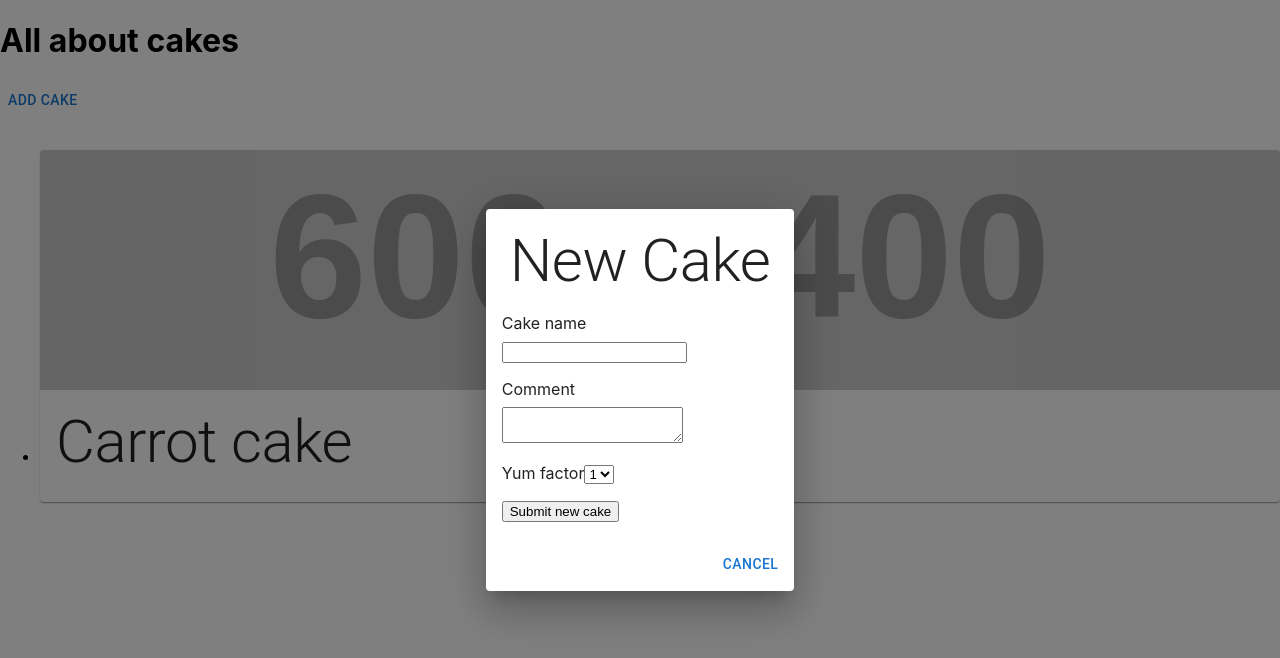
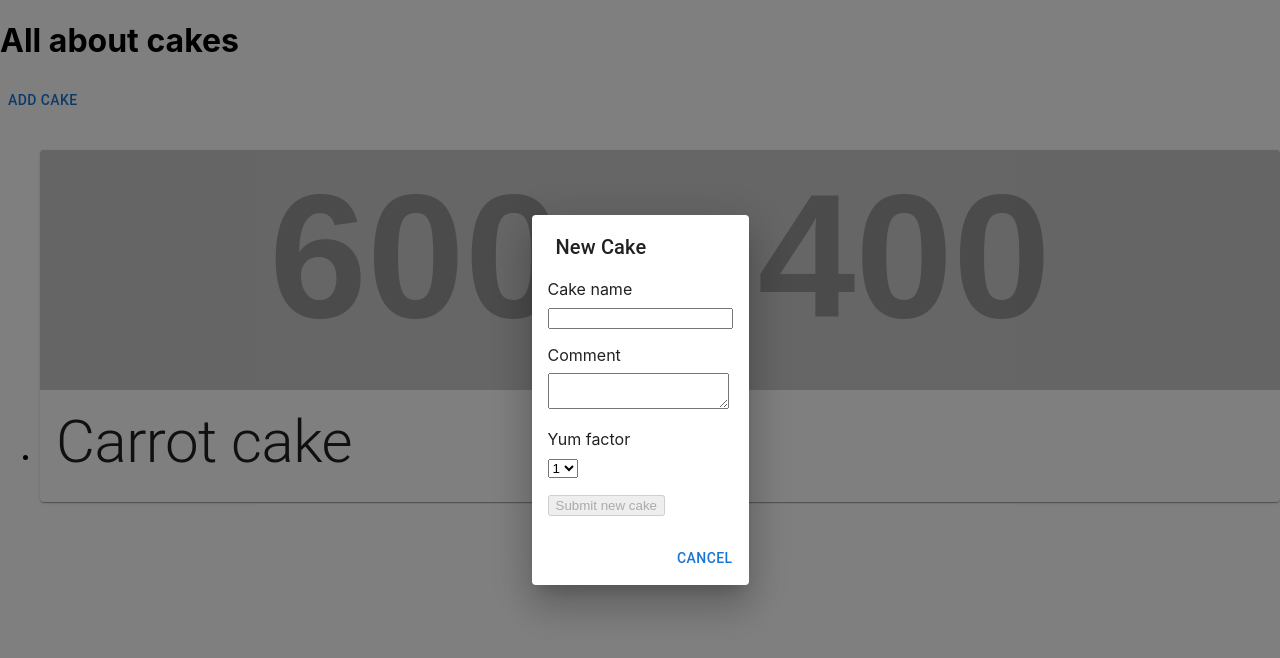
Before and after one commit to pczcanda/all-about-cakes, a React (Create React App) app: page / in a window 1280 px wide. Both pictures are taken after a click on the button "ADD CAKE". Shown: the top 658 px of the page. Built offline with nearby package versions, Linux system fonts and the light colour scheme.

Commit message:
[S2-5] - post new cake details + optimistic update of page

```diff
--- a/src/app/App.tsx
+++ b/src/app/App.tsx
@@ -1,5 +1,3 @@
-import { useEffect, useState } from "react";
-import { fetchAllCakes } from "../utils";
 import {
   Box,
   Button,
@@ -8,11 +6,12 @@ import {
   DialogContent,
   DialogTitle,
   Snackbar,
-  Typography,
 } from "@mui/material";
-import { AppError, CakesList } from "../types";
+import { useEffect, useState } from "react";
 import CakeSummary from "../components/CakeSummary/CakeSummary";
 import NewCakeForm from "../components/NewCakeForm/NewCakeForm";
+import { AppError, BaseCake, CakesList } from "../types";
+import { postNewCake } from "../utils";
 
 function App() {
   /* state */
@@ -64,6 +63,15 @@ function App() {
     setIsAddingNewCake(false);
   };
 
+  const handleSubmitNewCakeForm = async (newCake: BaseCake) => {
+    try {
+      const newCakeResponse = await postNewCake(newCake);
+
+      setCakesList((prevCakesList) => [...prevCakesList, newCakeResponse]);
+      handleCloseNewCakeForm();
+    } catch (e) {}
+  };
+
   return (
     <main className="app">
       <header className="header">
@@ -102,11 +110,9 @@ function App() {
 
       {isAddingNewCake && (
         <Dialog open={isAddingNewCake} onClose={handleCloseNewCakeForm}>
-          <DialogTitle>
-            <Typography variant="h2">New Cake</Typography>
-          </DialogTitle>
+          <DialogTitle>New Cake</DialogTitle>
           <DialogContent sx={{ p: 2 }}>
-            <NewCakeForm />
+            <NewCakeForm onSubmit={handleSubmitNewCakeForm} />
           </DialogContent>
           <DialogActions>
             <Button onClick={handleCloseNewCakeForm}>Cancel</Button>
--- a/src/components/NewCakeForm/NewCakeForm.tsx
+++ b/src/components/NewCakeForm/NewCakeForm.tsx
@@ -1,8 +1,9 @@
 import { Box } from "@mui/material";
 import { useState } from "react";
 import { YumFactor } from "../../types";
+import { NewCakeFormProps } from "./NewCakeFormProps";
 
-const NewCakeForm: React.FC<{}> = () => {
+const NewCakeForm: React.FC<NewCakeFormProps> = ({ onSubmit }) => {
   /* state */
   const [name, setName] = useState<string>("");
   const [comment, setComment] = useState<string>("");
@@ -22,7 +23,13 @@ const NewCakeForm: React.FC<{}> = () => {
     setYumFactor(parseInt(event.currentTarget.value) as YumFactor);
   };
 
-  const handleSubmitNewCake = () => {};
+  const handleSubmitNewCakeForm = () => {
+    onSubmit({
+      name,
+      comment,
+      yumFactor,
+    });
+  };
 
   return (
     <Box className="new-cake-form" component="form">
@@ -30,30 +37,53 @@ const NewCakeForm: React.FC<{}> = () => {
         <Box mb={1}>
           <label htmlFor="new-cake__name">Cake name</label>
         </Box>
-        <input type="text" value={name} onChange={handleChangeName} required />
+        <input
+          id="new-cake__name"
+          name="new-cake__name"
+          type="text"
+          value={name}
+          onChange={handleChangeName}
+          required
+        />
       </Box>
 
       <Box mb={2}>
         <Box mb={1}>
           <label htmlFor="new-cake__comment">Comment</label>
         </Box>
-        <textarea value={comment} onChange={handleChangeComment} required />
+        <textarea
+          id="new-cake__comment"
+          name="new-cake__comment"
+          value={comment}
+          onChange={handleChangeComment}
+          required
+        />
       </Box>
 
       <Box mb={2}>
         <Box mb={1}>
-          <label htmlFor="new-cake__comment">Yum factor</label>
-          <select value={yumFactor} onChange={handleChangeYumFactor} required>
-            <option id="yumfactor-1">1</option>
-            <option id="yumfactor-2">2</option>
-            <option id="yumfactor-3">3</option>
-            <option id="yumfactor-4">4</option>
-            <option id="yumfactor-5">5</option>
-          </select>
+          <label htmlFor="new-cake__yum-factor">Yum factor</label>
         </Box>
+        <select
+          id="new-cake__yum-factor"
+          name="new-cake__yum-factor"
+          value={yumFactor}
+          onChange={handleChangeYumFactor}
+          required
+        >
+          <option id="yumfactor-1">1</option>
+          <option id="yumfactor-2">2</option>
+          <option id="yumfactor-3">3</option>
+          <option id="yumfactor-4">4</option>
+          <option id="yumfactor-5">5</option>
+        </select>
       </Box>
 
-      <button type="submit" onClick={handleSubmitNewCake} disabled={hasValues}>
+      <button
+        type="submit"
+        onClick={handleSubmitNewCakeForm}
+        disabled={!hasValues}
+      >
         Submit new cake
       </button>
     </Box>
--- /dev/null
+++ b/src/components/NewCakeForm/NewCakeFormProps.ts
@@ -0,0 +1,5 @@
+import { BaseCake } from "../../types";
+
+export interface NewCakeFormProps {
+  onSubmit: (newCake: BaseCake) => void;
+}
--- a/src/utils/http.ts
+++ b/src/utils/http.ts
@@ -1,4 +1,5 @@
 import { ENDPOINTS } from "../constants";
+import { BaseCake, Cake } from "../types";
 
 export const fetchAllCakes = async () => {
   const response = await fetch(ENDPOINTS.CAKES);
@@ -11,3 +12,21 @@ export const fetchAllCakes = async () => {
 
   return data;
 };
+
+export const postNewCake = async (newCake: BaseCake) => {
+  const response = await fetch(ENDPOINTS.CAKES, {
+    method: "POST",
+    headers: {
+      "Content-Type": "application/json",
+    },
+    body: JSON.stringify({ ...newCake }),
+  });
+
+  const data = await response.json();
+
+  if (!response.ok) {
+    throw new Error("failed to add new cake");
+  }
+
+  return data.cake as Cake;
+};
```
